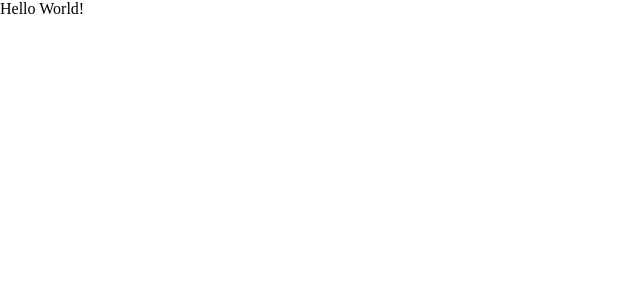
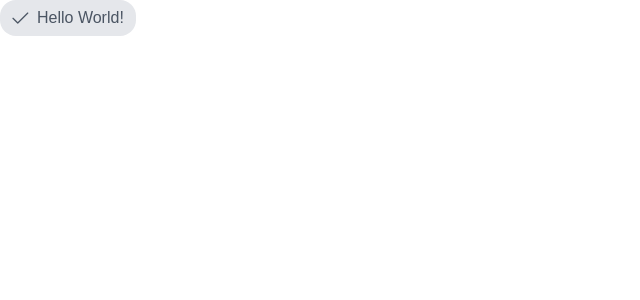
Before and after one commit to agri-tw/agri-platform, a React (Vite) app: page / in a window 1280 px wide. Shown: the top 300 px of the page, without its empty margins (0-640 px from the left). Built offline with nearby package versions, Linux system fonts and the light colour scheme; a web font is replaced by a local one.

Commit message:
feat: :heavy_plus_sign: Setup PrimeReact

```diff
--- a/package.json
+++ b/package.json
@@ -15,6 +15,8 @@
     "i18next-browser-languagedetector": "^8.0.0",
     "i18next-http-backend": "^2.6.1",
     "normalize.css": "^8.0.1",
+    "primeicons": "^7.0.0",
+    "primereact": "^10.8.2",
     "react": "^18.3.1",
     "react-dom": "^18.3.1",
     "react-i18next": "^15.0.1"
--- a/src/app.tsx
+++ b/src/app.tsx
@@ -1,6 +1,12 @@
+import { PrimeReactProvider } from "primereact/api";
+import { Chip } from "primereact/chip";
 import { useTranslation } from "react-i18next";
 
 export const App: React.FC = () => {
     const { t } = useTranslation();
-    return <>{t("helloWorld", { ns: ["common"] })}</>;
+    return (
+        <PrimeReactProvider>
+            <Chip label={t("helloWorld", { ns: ["common"] })} icon="pi pi-check" />
+        </PrimeReactProvider>
+    );
 };
--- a/src/main.tsx
+++ b/src/main.tsx
@@ -5,6 +5,8 @@ import { App } from "@/app";
 import "@/locale/setup";
 
 import "normalize.css";
+import "primeicons/primeicons.css";
+import "primereact/resources/themes/lara-light-teal/theme.css";
 import "./index.css";
 
 createRoot(document.getElementById("root")!).render(
```
Also changed, not shown: 1 other file (tests, documents, lock files or other folders).
